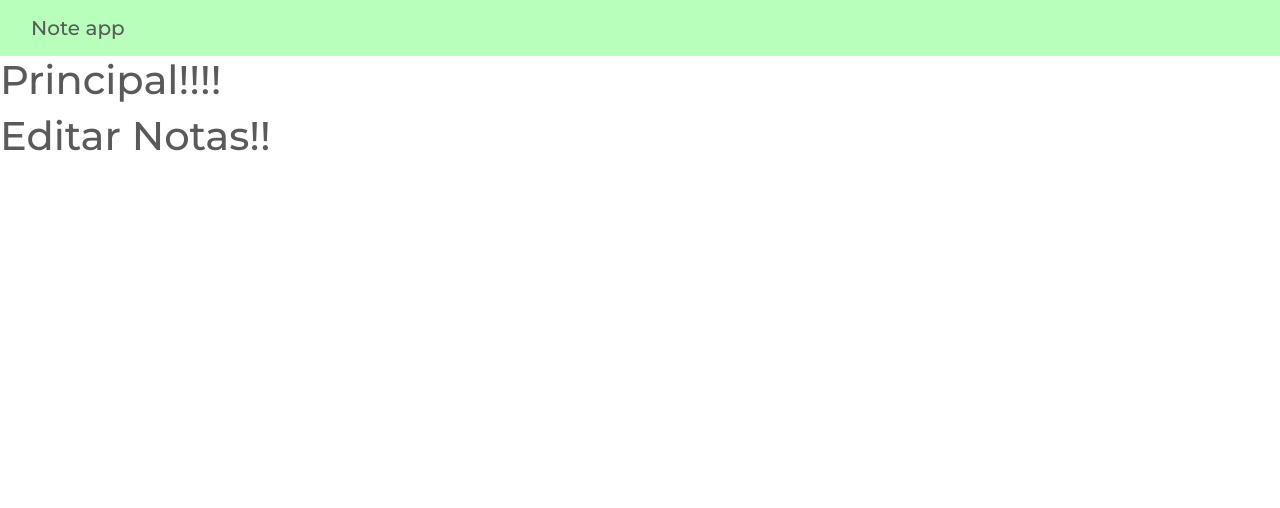
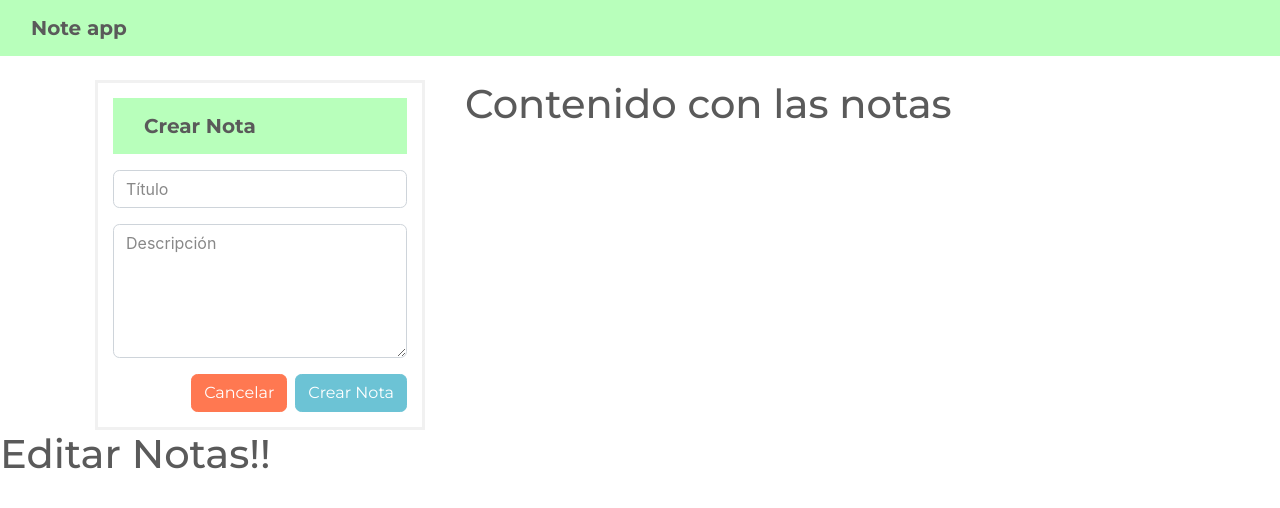
Before and after one commit to AlexVonEinzbern/flask-sqlalchemy, a React (Create React App) app in the folder frontend/: page /EditarNota in a window 1280 px wide. Shown: the top 508 px of the page. Built offline with nearby package versions, Linux system fonts and the light colour scheme.

Commit message:
HU01 terminada

```diff
--- a/frontend/src/App.css
+++ b/frontend/src/App.css
@@ -1,4 +1,4 @@
-.login-form {
+.crear-nota-form {
   width: 100%;
   max-width: 330px;
   padding: 15px;
@@ -10,3 +10,21 @@
 .bg-noteapp {
   background-color: #b8ffbb !important;
 }
+
+.alertSuccess {
+  background-color: #ffffff;
+  color: #33ff4b !important;
+  border-color: #33ff4b !important;
+  border-style: solid;
+  border-width:medium;
+  position: absolute;
+}
+
+.alertDanger {
+  background-color: #ffffff;
+  color: #ff2f2b !important;
+  border-color: #ff2f2b !important;
+  border-style: solid;
+  border-width:medium;
+  position: absolute;
+}
--- a/frontend/src/App.js
+++ b/frontend/src/App.js
@@ -1,7 +1,6 @@
 import React from 'react';
-import {BrowserRouter as Router, Switch, Route} from 'react-router-dom'
+import { BrowserRouter as Router, Switch, Route } from 'react-router-dom'
 
-import { CrearNota } from './components/CrearNota';
 import { EliminarNota } from './components/EliminarNota';
 import { EditarNota } from './components/EditarNota';
 import { Principal } from './components/Principal';
@@ -10,11 +9,10 @@ function App() {
     return (
         <Router>
             <div>
-      <Principal/>
+                <Principal />
                 <Switch>
-          <Route path="/CrearNota" component={CrearNota}/>
-          <Route path="/EditarNota" component={EditarNota}/>
-          <Route path="/EliminarNota" component={EliminarNota}/>
+                    <Route path="/EditarNota" component={EditarNota} />
+                    <Route path="/EliminarNota" component={EliminarNota} />
                 </Switch>
             </div>
         </Router>
--- a/frontend/src/components/CrearNota.js
+++ /dev/null
@@ -1,22 +0,0 @@
-import Router from 'react'
-import '../App.css'
-
-export const CrearNota = () => (
-    <div className="login-form">
-        <nav className="navbar navbar-light bg-noteapp mb-3">
-            <div className="container-fluid">
-                <span className="navbar-brand mb-0 h1">Crear Nota</span>
-            </div>
-        </nav>
-        <div className="mb-3">
-            <input className="form-control" id="exampleFormControlInput1" placeholder="Título" />
-        </div>
-        <div className="mb-3">
-            <textarea className="form-control" id="exampleFormControlTextarea1" rows={5} defaultValue={""} placeholder="Descripción" />
-        </div>
-        <div className="text-right">
-            <button type="button" class="btn btn-danger mx-2">Cancelar</button>
-            <button type="button" class="btn btn-info">Crear Nota</button>
-        </div>
-    </div>
-)
--- a/frontend/src/components/EditarNota.js
+++ b/frontend/src/components/EditarNota.js
@@ -1,5 +1,7 @@
-import Router from 'react'
+//import Router from 'react'
 
-export const EditarNota = () => (
-    <h1>Editar Notas!!</h1>
-)
+export const EditarNota = () => {
+    return (
+        <h1>Editar Notas!!</h1>
+    )
+}
--- a/frontend/src/components/EliminarNota.js
+++ b/frontend/src/components/EliminarNota.js
@@ -1,5 +1,7 @@
-import Router from 'react'
+//import Router from 'react'
 
-export const EliminarNota = () => (
-    <h1>Eliminar nota!!</h1>
-)
+export const EliminarNota = () => {
+    return (
+        <h1>Eliminar nota!!</h1>
+    )
+}
--- a/frontend/src/components/Principal.js
+++ b/frontend/src/components/Principal.js
@@ -1,12 +1,138 @@
-import Router from 'react'
+import { useState } from 'react';
+import '../App.css';
 
-export const Principal = () => (
+const URI = process.env.REACT_APP_URI;
+
+export const Principal = () => {
+
+    const [titulo, setTitulo] = useState('')
+    const [descripcion, setDescripcion] = useState('')
+    const [alertError, setAlertError] = useState('')
+    const [state, setState] = useState('')
+
+    const handleSutmit = async (e) => {
+
+        try {
+            e.preventDefault();
+            const res = await fetch(`${URI}crearNotas`, {
+                method: 'POST',
+                headers: {
+                    'Content-Type': 'application/json'
+                },
+                body: JSON.stringify({
+                    titulo,
+                    descripcion
+                })
+            })
+            const data = await res.json();
+            console.log(data);
+            setState(true)
+            setAlertError(false)
+        } catch (error) {
+            setState(true)
+            setAlertError(true)
+        }
+
+    }
+
+    return (
         <div>
             <nav className="navbar navbar-light bg-noteapp">
                 <div className="container-fluid">
-          <span className="navbar-brand mb-0 h1">Note app</span>
+                    <span className="navbar-brand mb-0 h1"><strong>Note app</strong></span>
                 </div>
             </nav>
-    <h1>Principal!!!!</h1>
+
+            <div className="container">
+                <div className="row">
+                    <div className="col-4 pt-4">
+                        <div >
+                            <div>
+                                <form className="crear-nota-form">
+                                    <nav className="navbar navbar-light bg-noteapp mb-3 ">
+                                        <div className="container-fluid">
+                                            <span className="navbar-brand mb-0 h1"><strong>Crear Nota</strong></span>
+                                        </div>
+                                    </nav>
+                                    <div className="mb-3">
+                                        <input
+                                            className="form-control"
+                                            id="exampleFormControlInput1"
+                                            placeholder="Título"
+                                            onChange={e => setTitulo(e.target.value)}
+                                            value={titulo}
+                                        />
+                                    </div>
+                                    <div className="mb-3">
+                                        <textarea
+                                            className="form-control"
+                                            id="exampleFormControlTextarea1"
+                                            rows={5}
+                                            placeholder="Descripción"
+                                            onChange={e => setDescripcion(e.target.value)}
+                                            value={descripcion}
+                                        />
+                                    </div>
+                                    <div className="text-right">
+
+                                        <button
+                                            className="btn btn-danger mx-2"
+                                            type="submit"
+                                            name="cancelar"
+                                            value="cancelar"
+                                            /*onClick={}*/>
+                                            Cancelar
+                                        </button>
+                                        <button
+                                            className="btn btn-info"
+                                            type="submit"
+                                            name="crear"
+                                            value="crear"
+                                            onClick={handleSutmit}>
+                                            Crear Nota
+                                        </button>
+                                    </div>
+                                </form>
+                                {!state ? (
+                                    <div></div>
+                                ) : (
+                                        alertError ?
+                                            (<div className="pt-4">
+                                                <div className="alert alertDanger">
+                                                Ha ocurrido un error
+                                                <button
+                                                    type="button"
+                                                    className="close"
+                                                    data-dismiss="alert"
+                                                    aria-label="Close"
+                                                    onClick={() => setState(false)}>
+                                                    <span aria-hidden="true">&times;</span>
+                                                </button>
+                                            </div>
+                                            </div>) : (
+                                                <div className="pt-4">
+                                                <div className="alert alertSuccess">
+                                                    Nueva nota creada
+                                                    <button
+                                                        type="button"
+                                                        className="close"
+                                                        data-dismiss="alert"
+                                                        aria-label="Close"
+                                                        onClick={() => setState(false)}>
+                                                        <span aria-hidden="true">&times;</span>
+                                                    </button>
+                                                </div>
                                                 </div>
                                             )
+                                    )}
+                            </div>
+                        </div>
+                    </div>
+                    <div className="col-8 pt-4">
+                        <h1>Contenido con las notas</h1>
+                    </div>
+                </div>
+            </div>
+        </div>
+    )
+}
```
Also changed, not shown: 1 other file (tests, documents, lock files or other folders). Lines whose indentation alone changed are shown as unchanged.
